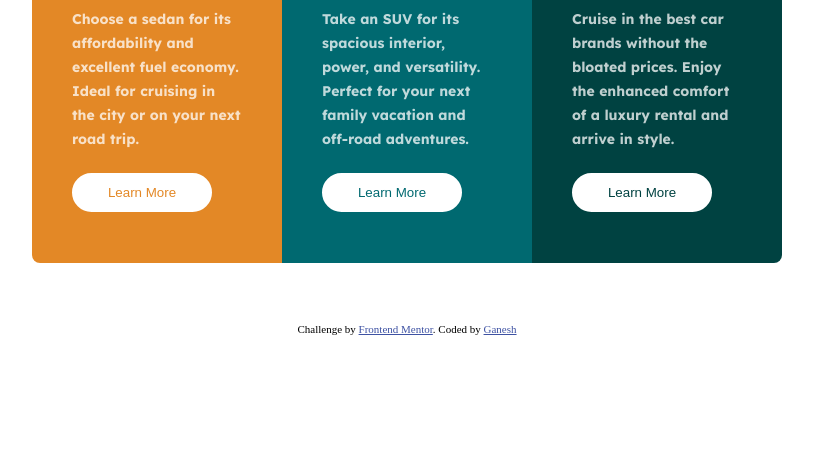
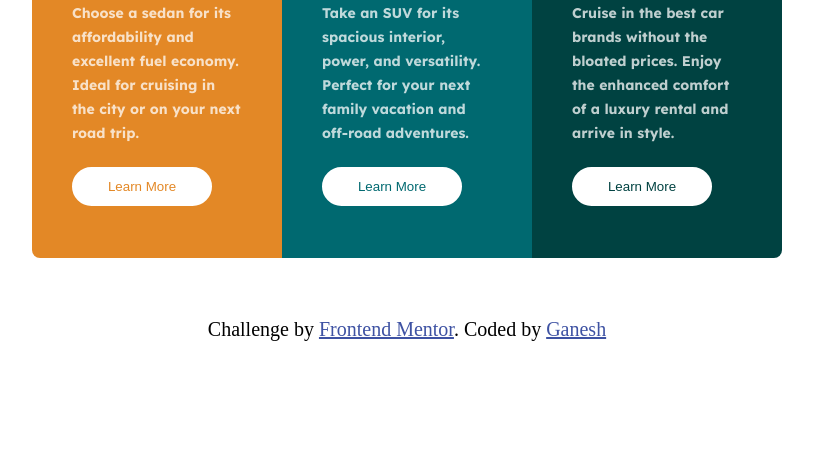
Before and after one commit to Ganesh-G0/3_Column_Preview, a plain HTML site: page index.html in a window 1280 px wide. Shown: the part 336-800 px from the top of the page, without its empty margins (233-1046 px from the left). Drawn offline with Linux system fonts and the light colour scheme.

Commit message:
Update styles.css

```diff
--- a/styles.css
+++ b/styles.css
@@ -96,7 +96,7 @@ button:hover {
 }
 #attribution {
     color: black;
-    font-size: 11px;
+    font-size: 1.4rem;
     margin: 2rem;
     text-align: center;
 }
@@ -123,4 +123,7 @@ button:hover {
     #third {
         border-radius: 0 .8rem .8rem 0;
     }
+    #attribution {
+        font-size: 2rem;
+    }
 }
```
